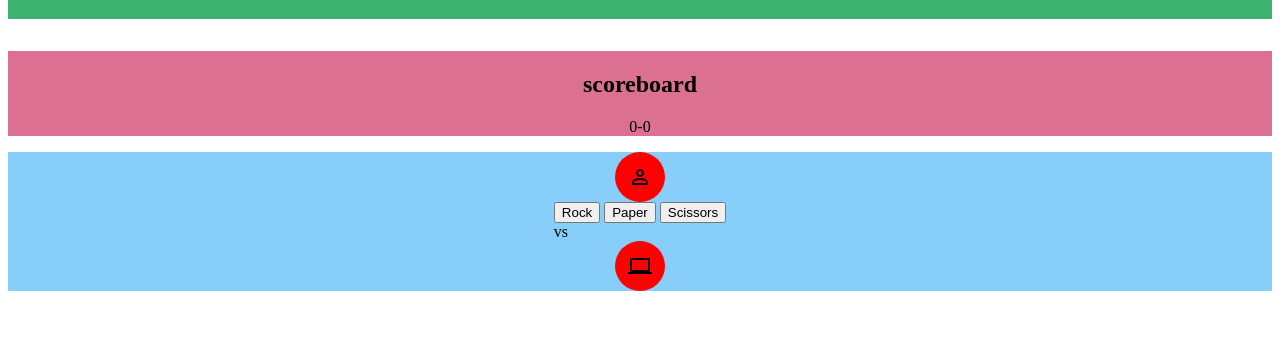
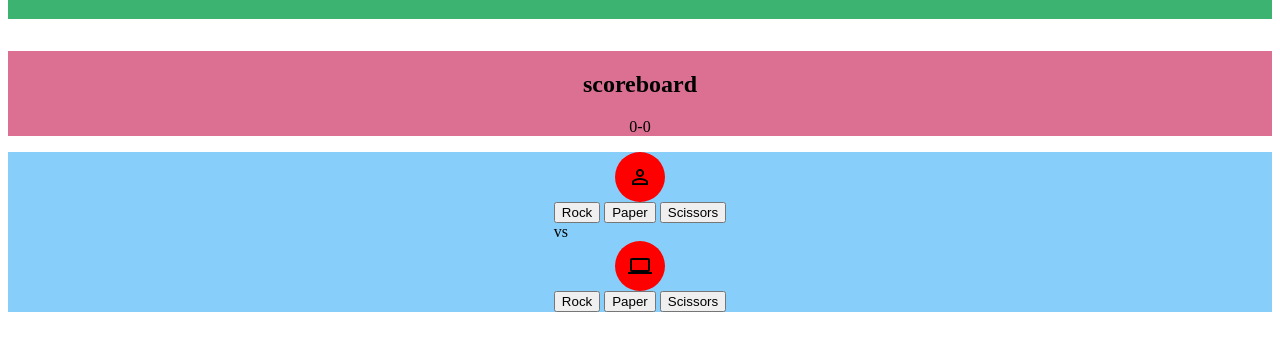
Before and after one commit to nico-or/rock-paper-scissors, a plain HTML site: page index.html in a window 1280 px wide. Shown: the part 69-420 px from the top of the page. Drawn offline with Linux system fonts and the light colour scheme.

Commit message:
Add player choice buttons for player2

```diff
--- a/index.html
+++ b/index.html
@@ -40,6 +40,11 @@
                     <div class="profile-background">
                         <span class="material-icons-outlined profile-icon">computer</span>
                     </div>
+                    <div class="button-wrap">
+                        <button>Rock</button>
+                        <button>Paper</button>
+                        <button>Scissors</button>
+                    </div>
                 </div>
             </div>
         </div>
```
